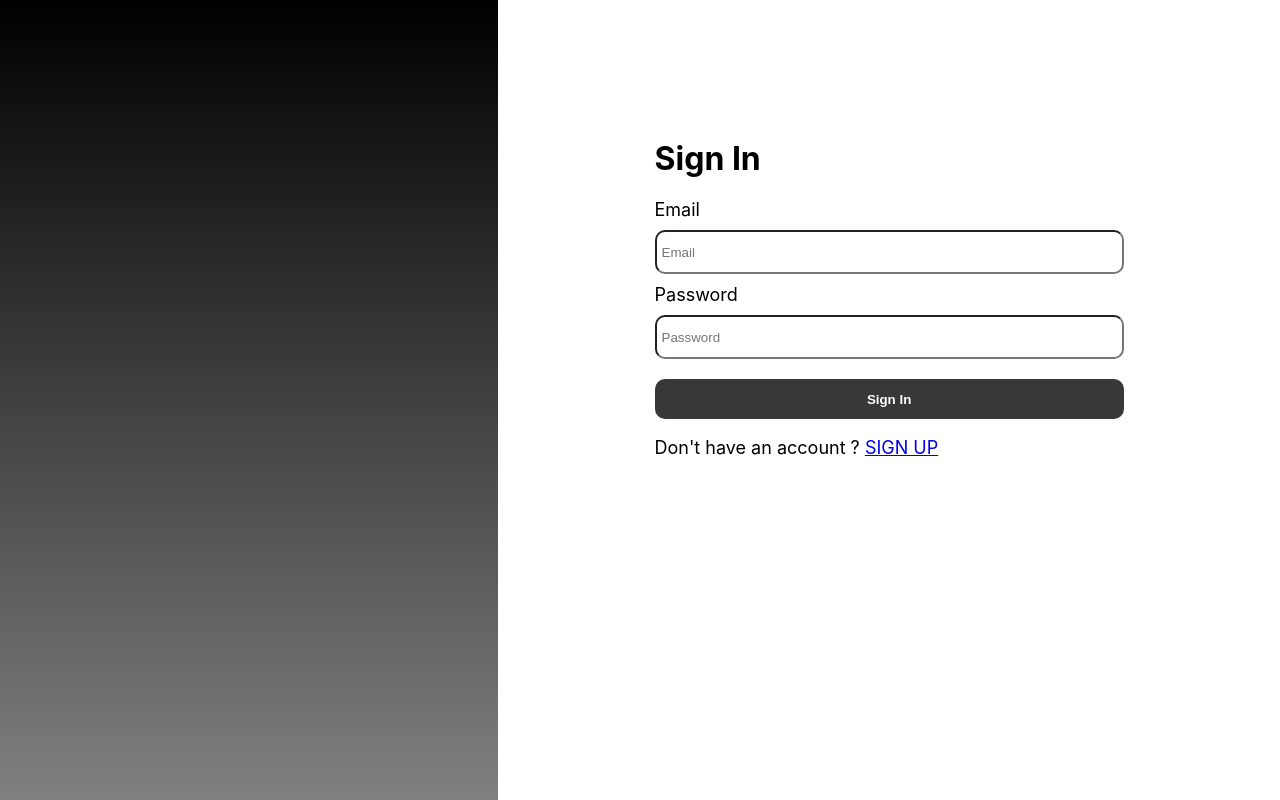
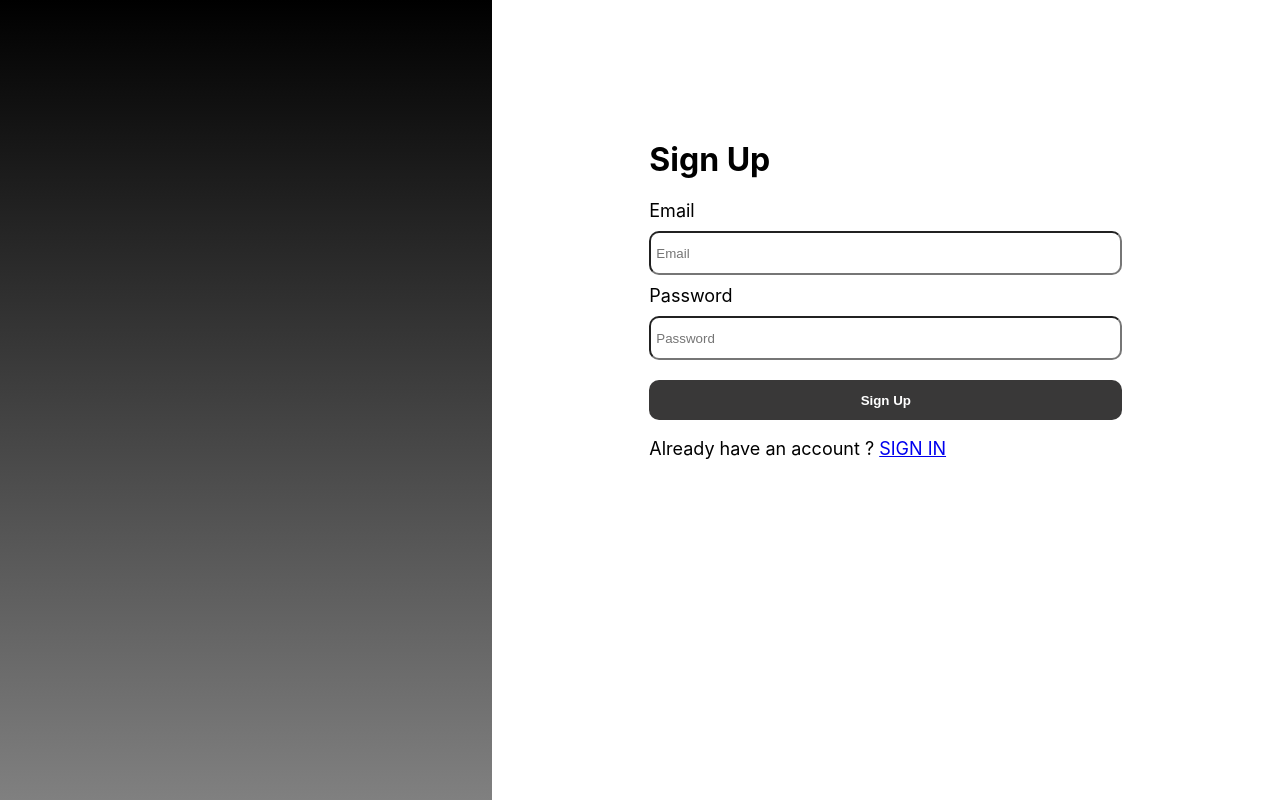
Before and after one commit to cindy2400/crypto-addict, a React (Create React App) app: page /register in a window 1280 px wide. Built offline with nearby package versions, Linux system fonts and the light colour scheme.

Commit message:
routing login & register

```diff
--- a/package.json
+++ b/package.json
@@ -10,8 +10,10 @@
     "@types/node": "^16.18.0",
     "@types/react": "^18.0.21",
     "@types/react-dom": "^18.0.6",
+    "@types/react-router-dom": "^5.3.3",
     "react": "^18.2.0",
     "react-dom": "^18.2.0",
+    "react-router-dom": "^5.3.4",
     "react-scripts": "5.0.1",
     "sass": "^1.55.0",
     "typescript": "^4.8.4",
--- a/src/App.tsx
+++ b/src/App.tsx
@@ -1,9 +1,15 @@
+import { Route } from "react-router-dom";
 import AuthPage from "./page/AuthPage";
 
 function App(): JSX.Element {
   return (
     <div className="App">
-      <AuthPage />
+      <Route path="/login">
+        <AuthPage type="login" />
+      </Route>
+      <Route path="/register">
+        <AuthPage type="register" />
+      </Route>
     </div>
   );
 }
--- a/src/index.tsx
+++ b/src/index.tsx
@@ -1,5 +1,6 @@
 import React from "react";
 import ReactDOM from "react-dom/client";
+import { BrowserRouter } from "react-router-dom";
 import App from "./App";
 import "./index.scss";
 import reportWebVitals from "./reportWebVitals";
@@ -9,7 +10,9 @@ const root = ReactDOM.createRoot(
 );
 root.render(
   <React.StrictMode>
-    <App />
+    <BrowserRouter>
+      <App />
+    </BrowserRouter>
   </React.StrictMode>
 );
 
--- a/src/page/AuthPage.tsx
+++ b/src/page/AuthPage.tsx
@@ -1,8 +1,9 @@
+import { Link } from "react-router-dom";
 import Button from "../component/Button";
 import Input from "../component/Input";
 import Style from "./Auth.module.scss";
 
-const AuthPage = () => {
+const AuthPage: React.FC<{ type: string }> = (props) => {
   return (
     <div className={Style.section}>
       <div
@@ -11,13 +12,19 @@ const AuthPage = () => {
       <div className={Style["section-item"]}>
         <div>
           <form className={Style["form-container"]}>
-            <h1>Sign In</h1>
+            <h1>{props.type === "login" ? "Sign In" : "Sign Up"}</h1>
             <Input type="email" placeholder="Email" text="Email" />
             <Input type="password" placeholder="Password" text="Password" />
-            <Button text="Sign In" />
-            <p>
-              Don't have an account ? <a href="/#">SIGN UP</a>
-            </p>
+            <Button text={props.type === "login" ? "Sign In" : "Sign Up"} />
+            {props.type === "login" ? (
+              <p>
+                Don't have an account ? <Link to="/register">SIGN UP</Link>
+              </p>
+            ) : (
+              <p>
+                Already have an account ? <Link to="/login">SIGN IN</Link>
+              </p>
+            )}
           </form>
         </div>
       </div>
```
Also changed, not shown: 1 other file (tests, documents, lock files or other folders).
